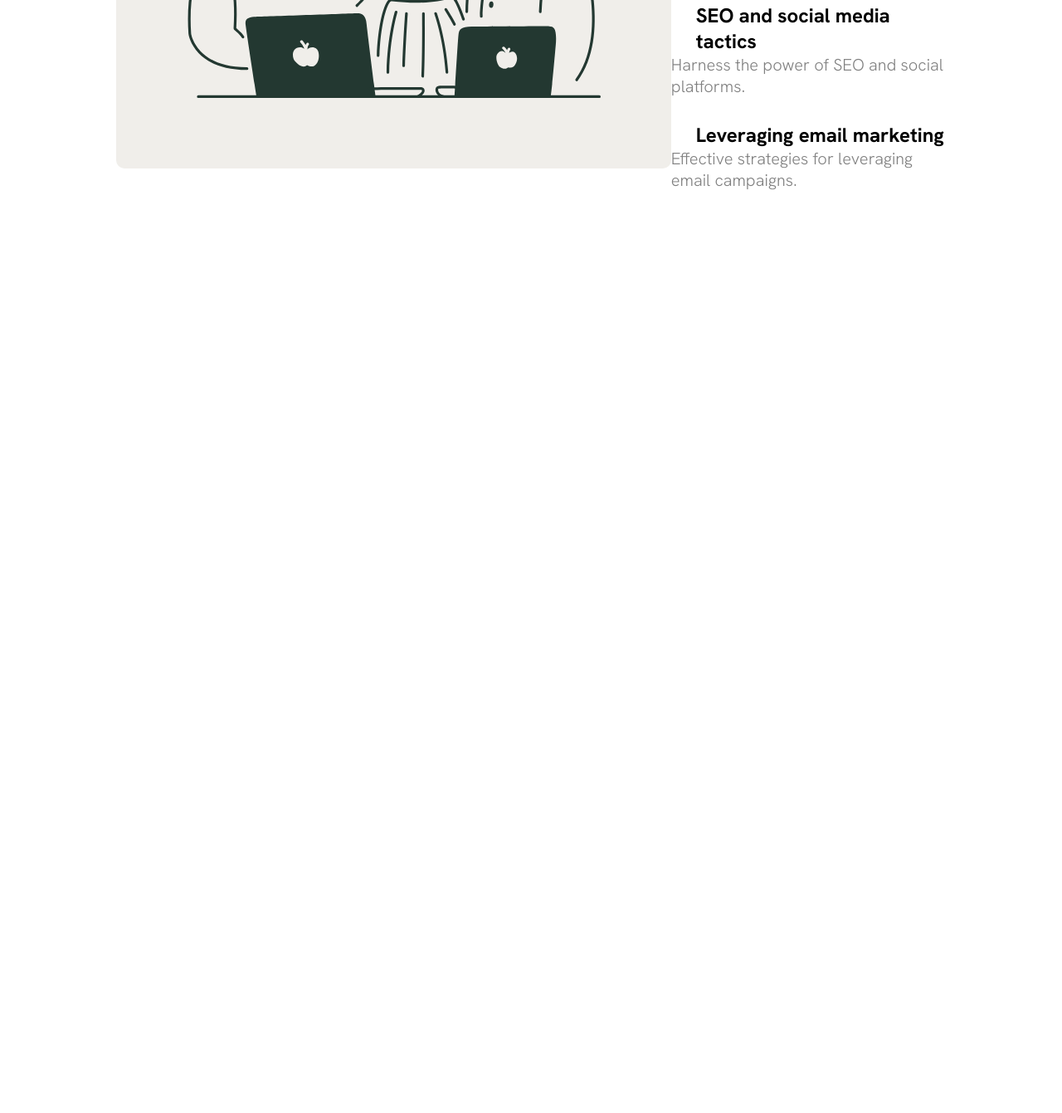
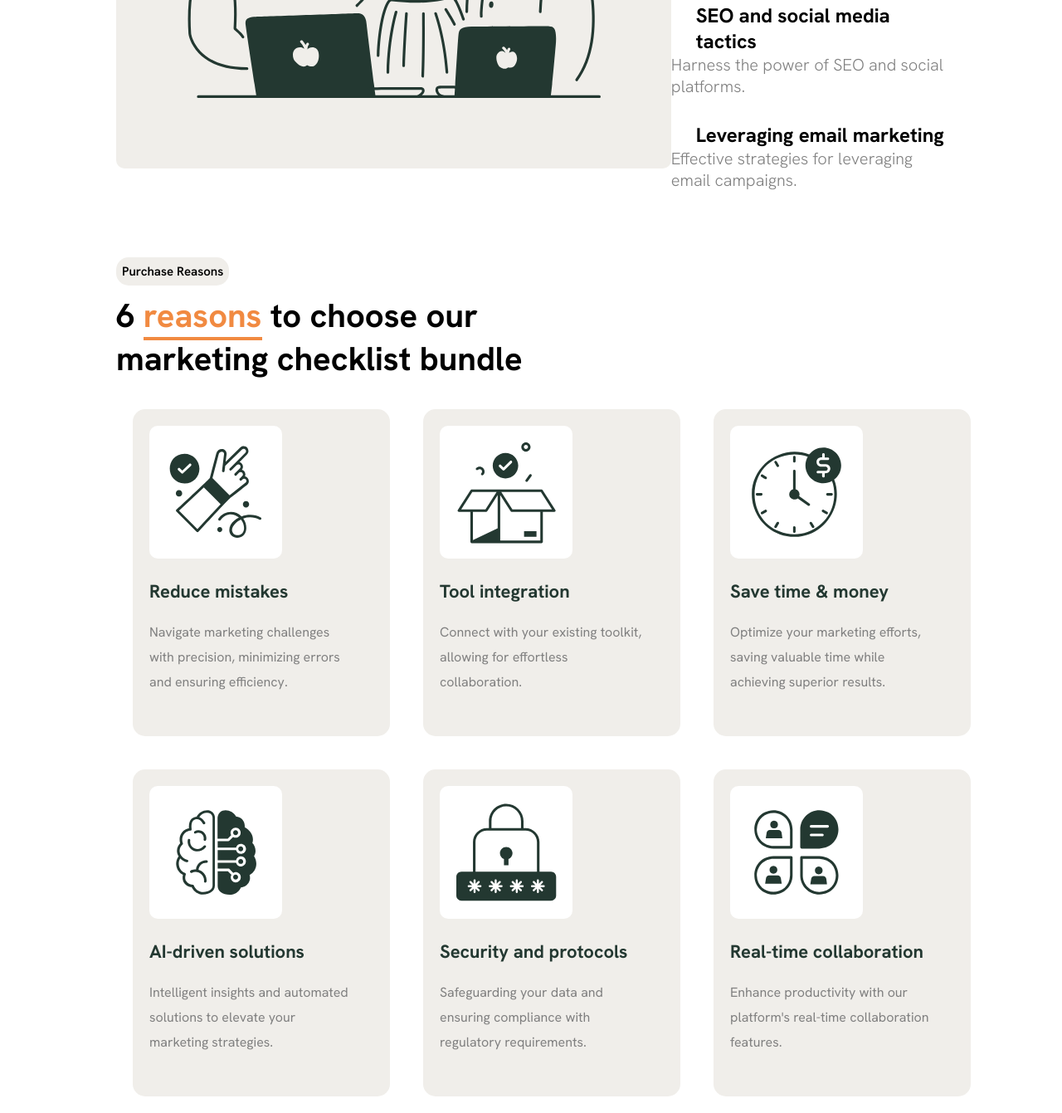
Before and after one commit to Bruno-Braganca-Fernandes/Marketing-page, a plain HTML site: page index.html in a window 1280 px wide. Shown: the part 1170-2511 px from the top of the page at 83% size. Before the commit the page ends 1430 px from the top, so only its background shows below. Drawn offline with Linux system fonts and the light colour scheme.

Commit message:
adding purchase reasons

```diff
--- a/index.html
+++ b/index.html
@@ -72,6 +72,44 @@
             </div>
             <img src="imagens/ilustration2.svg" alt="pessoa usando um notebook" srcset="">
         </section>
+        <section>
+            <div class="content">
+                <h6>Purchase Reasons</h6>
+                <h2>6 <span>reasons</span> to choose our <br> marketing checklist bundle</h2>
+            </div>
+            <div class="wrapper">
+                <div>
+                    <img src="imagens/icon1.svg" alt="">
+                    <h3>Reduce mistakes</h3>
+                    <p>Navigate marketing challenges with precision, minimizing errors and ensuring efficiency.</p>
+                </div>
+                <div>
+                    <img src="imagens/icon2.svg" alt="">
+                    <h3>Tool integration</h3>
+                    <p>Connect with your existing toolkit, allowing for effortless collaboration.</p>
+                </div>
+                <div>
+                    <img src="imagens/icon3.svg" alt="">
+                    <h3>Save time & money</h3>
+                    <p>Optimize your marketing efforts, saving valuable time while achieving superior results.</p>
+                </div>
+                <div>
+                    <img src="imagens/icon4.svg" alt="">
+                    <h3>AI-driven solutions</h3>
+                    <p>Intelligent insights and automated solutions to elevate your marketing strategies.</p>
+                </div>
+                <div>
+                    <img src="imagens/icon5.svg" alt="">
+                    <h3>Security and protocols</h3>
+                    <p>Safeguarding your data and ensuring compliance with regulatory requirements.</p>
+                </div>
+                <div>
+                    <img src="imagens/icon6.svg" alt="">
+                    <h3>Real-time collaboration</h3>
+                    <p>Enhance productivity with our platform's real-time collaboration features.</p>
+                </div>
+            </div>
+        </section>
     </main>
 </body>
 
--- a/style.css
+++ b/style.css
@@ -114,3 +114,36 @@ img {
     border-radius: 10px;
     margin: 25px 0;
 }
+
+.wrapper {
+    display: grid;
+    grid-template-columns: 35% 35% 35%;
+}
+
+.wrapper img {
+    background-color: #fff;
+    width: fit-content;
+    height: 20vh;
+    padding: 0px;
+    margin-left: 20px;
+    margin: 20px;
+}
+
+.wrapper div {
+    background-color: #F0EEEA;
+    margin: 20px;
+    border-radius: 15px;
+}
+
+.wrapper div h3 {
+    margin: 0px 0px 20px 20px;
+    font-size: 22px;
+    color: #233831;
+}
+
+.wrapper div p {
+    margin: 0px 0px 50px 20px;
+    color: gray;
+    line-height: 30px;
+    width: 80%;
+}
```
Also changed, not shown: imagens/icon1.svg (added), imagens/icon2.svg (added), imagens/icon3.svg (added), imagens/icon4.svg (added), imagens/icon5.svg (added), imagens/icon6.svg (added).
